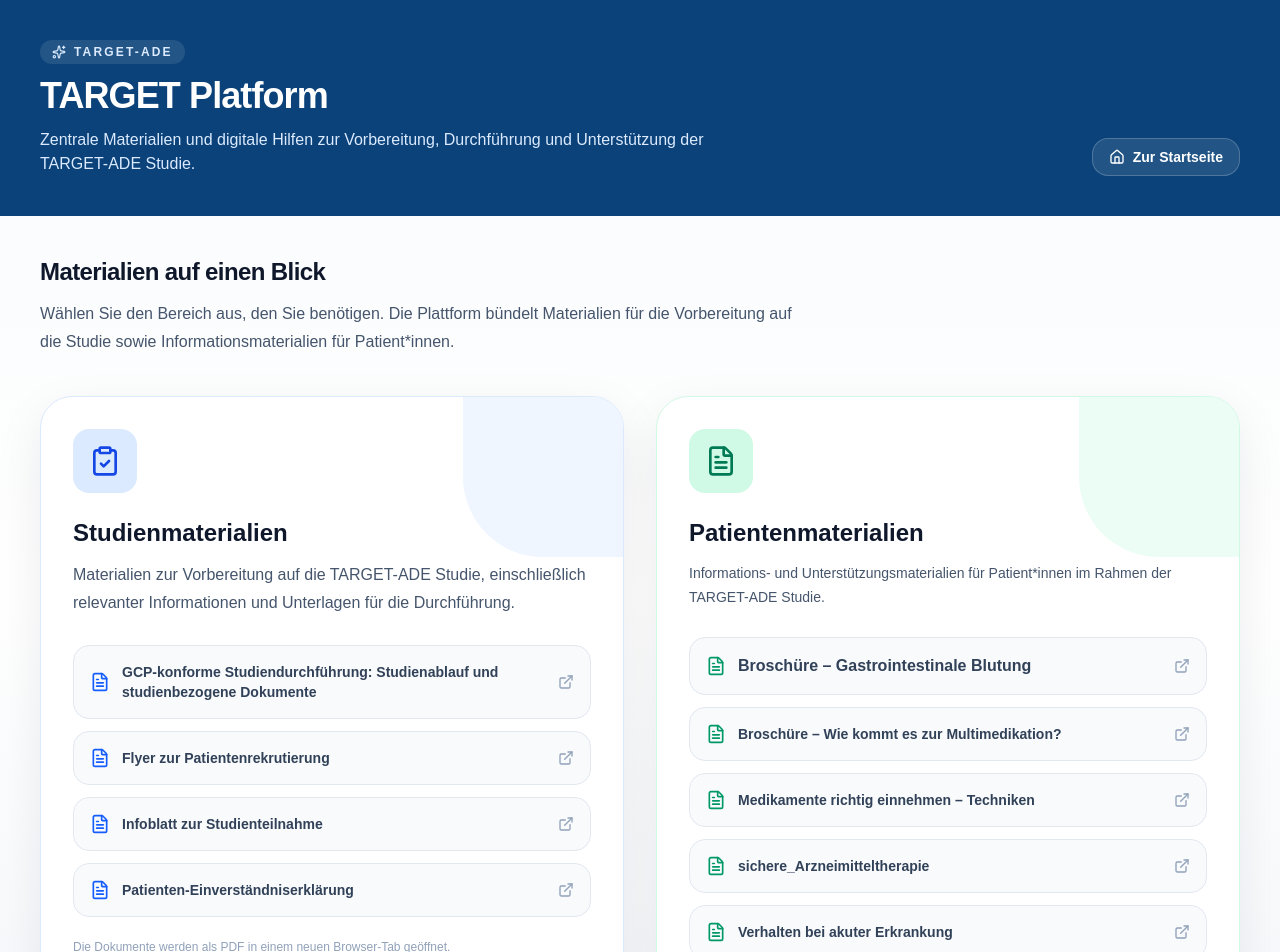
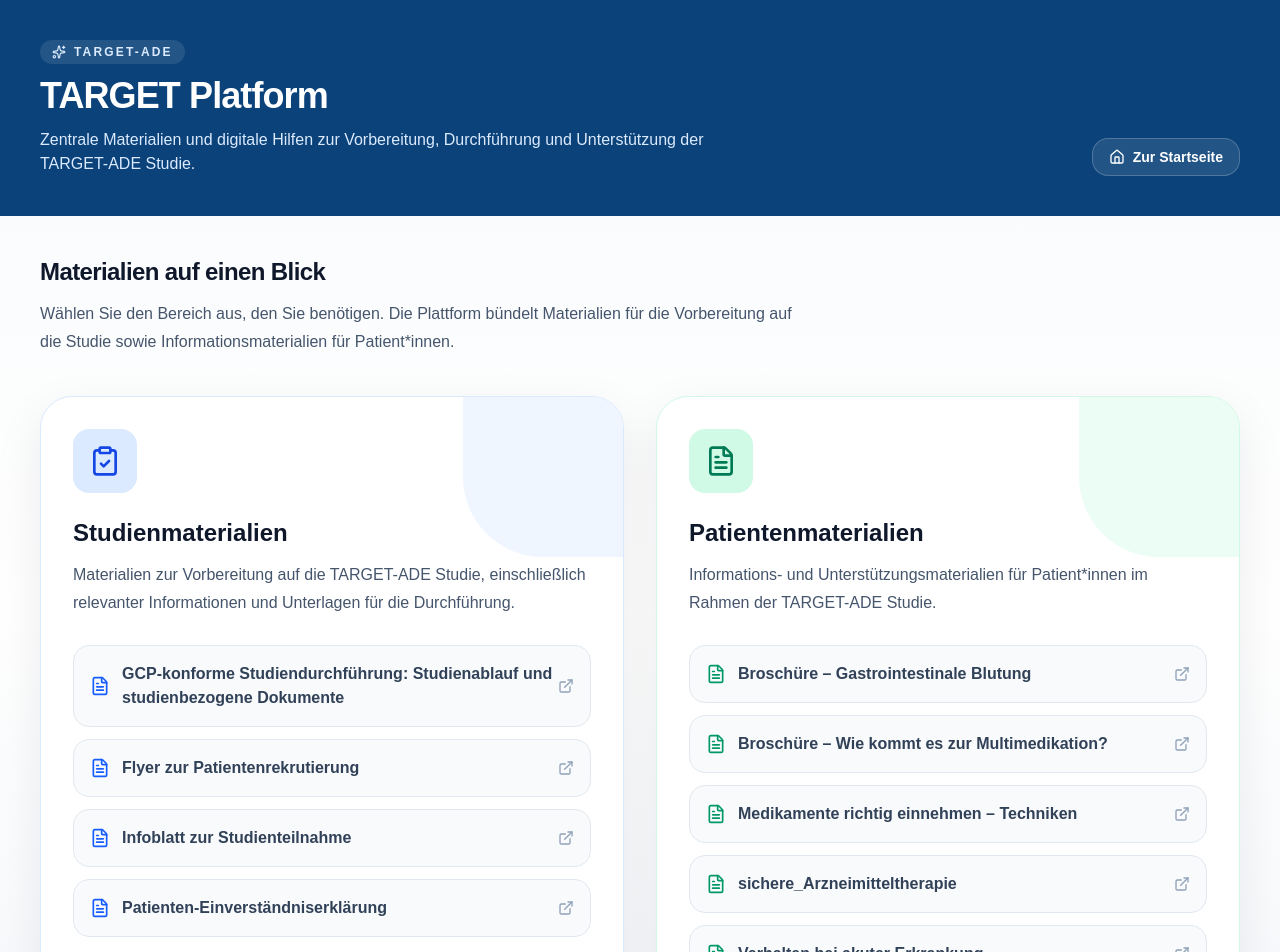
Before and after one commit to chapidi99/Target-Ade, a Next.js app: page /target-platform in a window 1280 px wide. Shown: the top 952 px of the page. Built offline with nearby package versions, Linux system fonts and the light colour scheme.

Commit message:
font size3

```diff
--- a/app/target-platform/page.tsx
+++ b/app/target-platform/page.tsx
@@ -94,7 +94,7 @@ export default function TargetPlatformPage() {
         <div className="flex items-center gap-3">
           <FileText className="h-5 w-5 shrink-0 text-blue-600" />
 
-          <span className="text-sm font-semibold text-slate-700">
+          <span className="text-base font-semibold text-slate-700">
             GCP-konforme Studiendurchführung: Studienablauf und studienbezogene Dokumente
           </span>
         </div>
@@ -113,7 +113,7 @@ export default function TargetPlatformPage() {
         <div className="flex items-center gap-3">
           <FileText className="h-5 w-5 shrink-0 text-blue-600" />
 
-          <span className="text-sm font-semibold text-slate-700">
+          <span className="text-base font-semibold text-slate-700">
             Flyer zur Patientenrekrutierung
           </span>
         </div>
@@ -131,7 +131,7 @@ export default function TargetPlatformPage() {
         <div className="flex items-center gap-3">
           <FileText className="h-5 w-5 shrink-0 text-blue-600" />
 
-          <span className="text-sm font-semibold text-slate-700">
+          <span className="text-base font-semibold text-slate-700">
             Infoblatt zur Studienteilnahme
           </span>
         </div>
@@ -149,7 +149,7 @@ export default function TargetPlatformPage() {
         <div className="flex items-center gap-3">
           <FileText className="h-5 w-5 shrink-0 text-blue-600" />
 
-          <span className="text-sm font-semibold text-slate-700">
+          <span className="text-base font-semibold text-slate-700">
             Patienten-Einverständniserklärung
           </span>
         </div>
@@ -183,7 +183,7 @@ export default function TargetPlatformPage() {
         Patientenmaterialien
       </h3>
 
-      <p className="mt-3 text-sm leading-6 text-slate-600">
+      <p className="mt-3 text-base leading-7 text-slate-600">
         Informations- und Unterstützungsmaterialien für Patient*innen
         im Rahmen der TARGET-ADE Studie.
       </p>
@@ -216,7 +216,7 @@ export default function TargetPlatformPage() {
       >
         <div className="flex items-center gap-3">
           <FileText className="h-5 w-5 shrink-0 text-emerald-600" />
-          <span className="text-sm font-semibold text-slate-700">
+          <span className="text-base font-semibold text-slate-700">
             Broschüre – Wie kommt es zur Multimedikation?
           </span>
         </div>
@@ -232,7 +232,7 @@ export default function TargetPlatformPage() {
       >
         <div className="flex items-center gap-3">
           <FileText className="h-5 w-5 shrink-0 text-emerald-600" />
-          <span className="text-sm font-semibold text-slate-700">
+          <span className="text-base font-semibold text-slate-700">
             Medikamente richtig einnehmen – Techniken
           </span>
         </div>
@@ -248,7 +248,7 @@ export default function TargetPlatformPage() {
       >
         <div className="flex items-center gap-3">
           <FileText className="h-5 w-5 shrink-0 text-emerald-600" />
-          <span className="text-sm font-semibold text-slate-700">
+          <span className="text-base font-semibold text-slate-700">
             sichere_Arzneimitteltherapie
           </span>
         </div>
@@ -264,7 +264,7 @@ export default function TargetPlatformPage() {
       >
         <div className="flex items-center gap-3">
           <FileText className="h-5 w-5 shrink-0 text-emerald-600" />
-          <span className="text-sm font-semibold text-slate-700">
+          <span className="text-base font-semibold text-slate-700">
             Verhalten bei akuter Erkrankung
           </span>
         </div>
```
